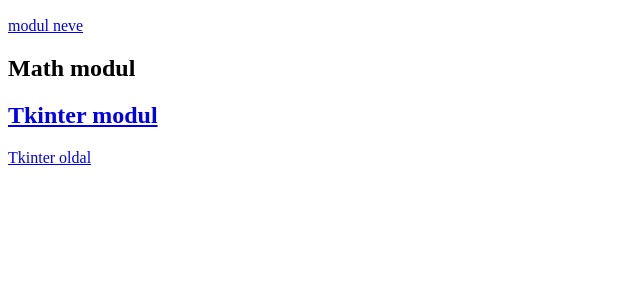
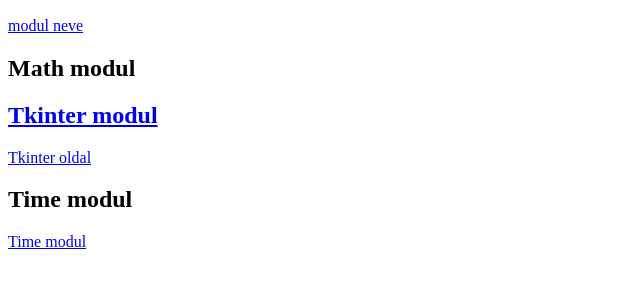
Before and after one commit to vasasro/pythonmudulok2021, a plain HTML site: page index.html in a window 1280 px wide. Shown: the part 110-398 px from the top of the page, without its empty margins (0-640 px from the left). Drawn offline with Linux system fonts and the light colour scheme.

Commit message:
Update index.html

```diff
--- a/index.html
+++ b/index.html
@@ -16,6 +16,9 @@
     <h2>Tkinter modul</h2>
     <a href="tkinter.html">Tkinter oldal</a>
 
+    <h2>Time modul</h2>
+    <a href=time.html">Time modul</a>
+
 
 </body>
 </html>
```
